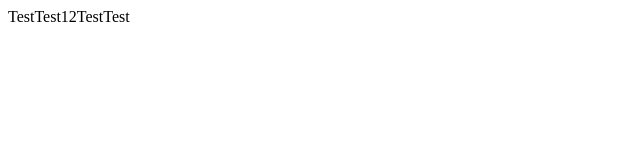
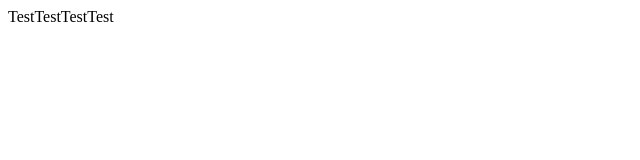
Before and after one commit to WVCS/website-sanaabebal, a plain HTML site: page index.html in a window 1280 px wide. Shown: the full height of the page, 0-640 px from the left. Drawn offline with Linux system fonts and the light colour scheme.

Commit message:
Update index.html

```diff
--- a/index.html
+++ b/index.html
@@ -1,6 +1,6 @@
 <html>
 
-TestTest12TestTest
+TestTestTestTest
 
 
 
```
